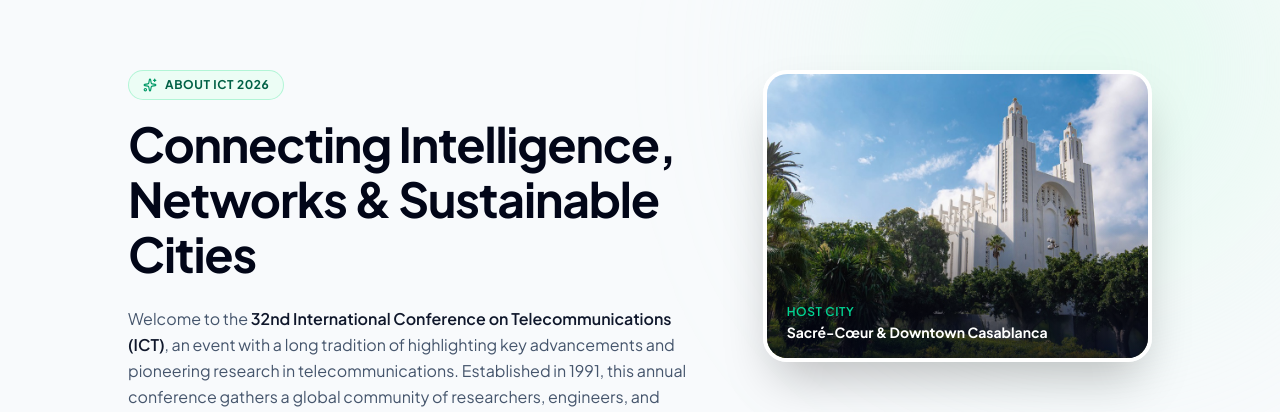
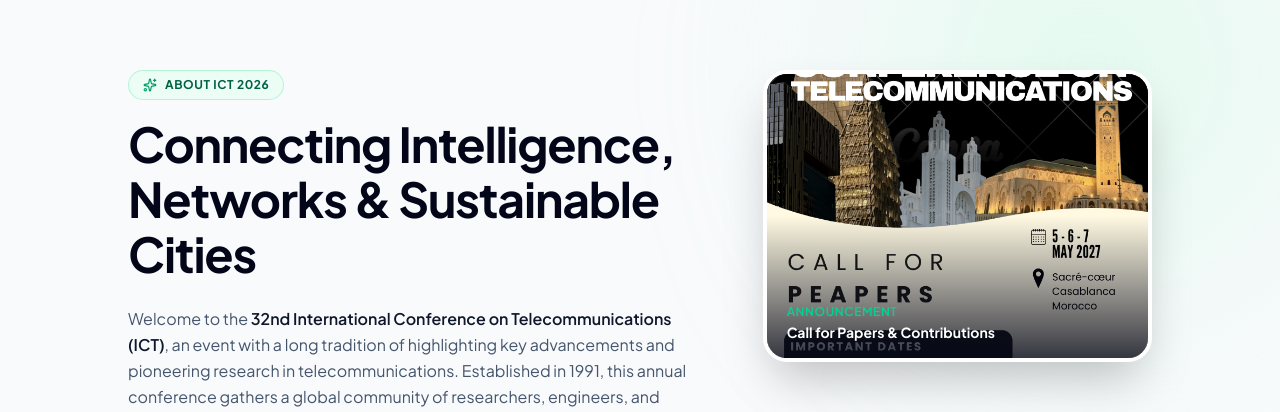
Before and after one commit to Hannahdev/ICT, a React (Vite) app: page / in a window 1280 px wide. Shown: the part 826-1238 px from the top of the page. Built offline with nearby package versions, Linux system fonts and the light colour scheme.

Commit message:
Integrate Call For Papers banner in stats section

```diff
--- a/src/sections/stats.tsx
+++ b/src/sections/stats.tsx
@@ -149,24 +149,24 @@
 
                 </div>
 
-                {/* Right Column: Host City Image Card */}
+                {/* Right Column: Call For Papers Poster Card */}
                 <div className="lg:col-span-5 flex flex-col gap-8 w-full">
                     <motion.div
-                        className="relative w-full rounded-3xl overflow-hidden shadow-2xl border-4 border-white aspect-[4/3] z-10"
+                        className="relative w-full rounded-3xl overflow-hidden shadow-2xl border-4 border-white aspect-[4/3] z-10 group bg-slate-900"
                         initial={{ opacity: 0, x: 30 }}
                         whileInView={{ opacity: 1, x: 0 }}
                         viewport={{ once: true }}
                         transition={{ duration: 0.6 }}
                     >
                         <img
-                            src="/casablanca-4-tw14m4.jpg"
-                            alt="Sacré-Cœur Architecture, Casablanca"
-                            className="w-full h-full object-cover"
+                            src="/CALL FOR.png"
+                            alt="ICT 2026 Call for Papers"
+                            className="w-full h-full object-cover group-hover:scale-105 transition-transform duration-500"
                         />
                         <div className="absolute inset-0 bg-gradient-to-t from-slate-950/80 via-transparent to-transparent" />
                         <div className="absolute bottom-4 left-5 right-5 text-white">
-                            <span className="text-xs font-semibold uppercase tracking-wider text-emerald-400">Host City</span>
-                            <p className="text-sm font-bold">Sacré-Cœur & Downtown Casablanca</p>
+                            <span className="text-xs font-semibold uppercase tracking-wider text-emerald-400">Announcement</span>
+                            <p className="text-sm font-bold">Call for Papers & Contributions</p>
                         </div>
                     </motion.div>
                 </div>
```
Also changed, not shown: public/CALL FOR.png (added).
